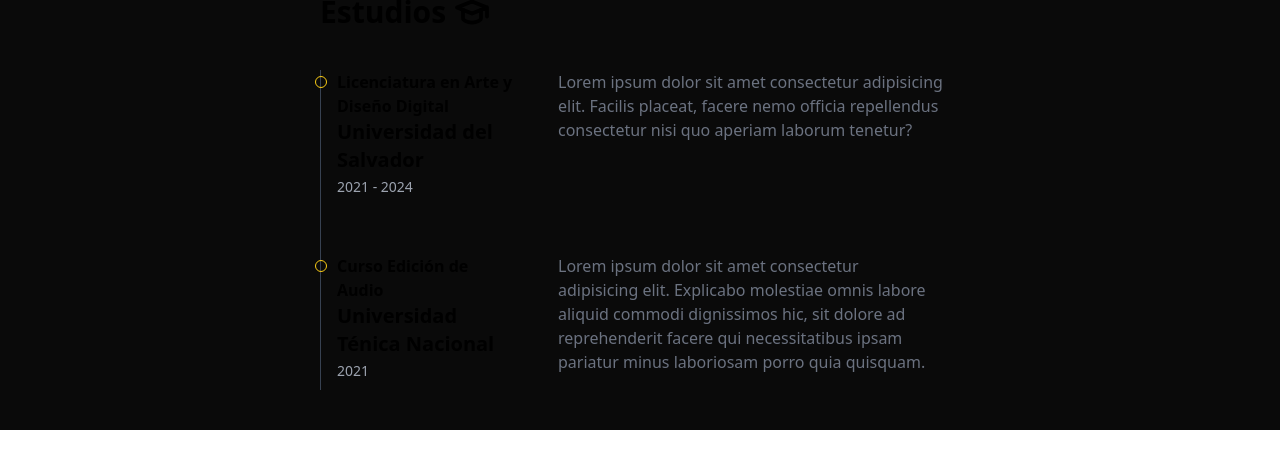
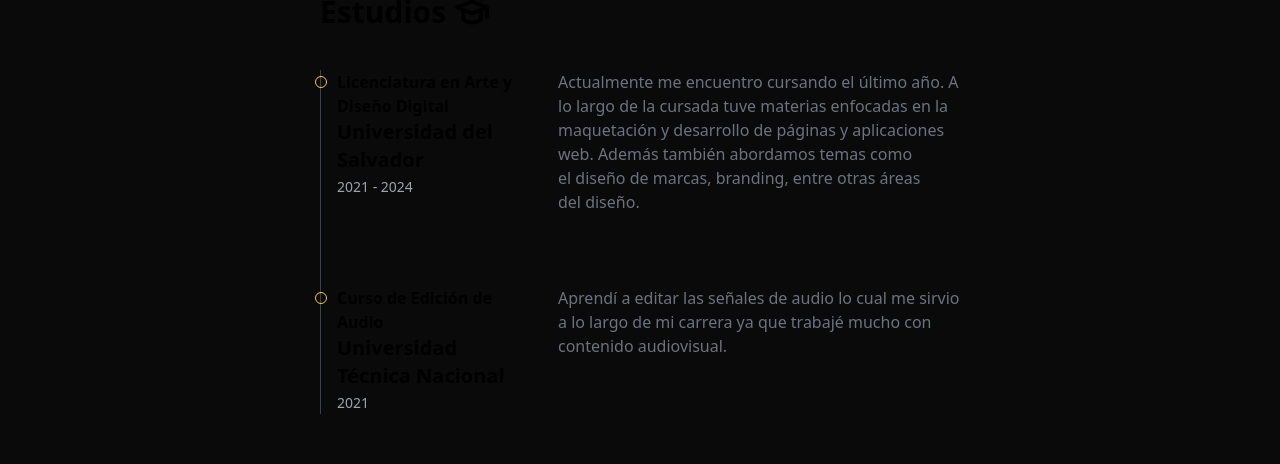
Before and after one commit to tomas-vidal/portfolio, a React (Vite) app: page / in a window 1280 px wide. Shown: the part 1259-1723 px from the top of the page. Before the commit the page ends 1689 px from the top, so only its background shows below. Built offline with nearby package versions, Linux system fonts and the light colour scheme.

Commit message:
finished education section

```diff
--- a/src/App.tsx
+++ b/src/App.tsx
@@ -1,6 +1,9 @@
+import EducationItem from "./components/EducationItem";
 import Projects from "./components/Projects";
 import ContactIcon from "./icons/ContactIcon";
 import InfoIcon from "./icons/InfoIcon";
+import { education } from "./data/education";
+import { educationType } from "./types/education";
 
 function App() {
   return (
@@ -37,43 +40,16 @@
             <ContactIcon className="text-4xl"></ContactIcon>
           </h2>
           <ol className="relative border-s border-gray-700">
-            <li className="mb-14 ms-4 grid grid-cols-3 gap-10">
-              <div>
-                <div className="absolute w-3 h-3 rounded-full mt-1.5 -start-1.5 border  border-yellow-400 dark:bg-yellow-400"></div>
-                <h3 className="text-md font-semibold dark:text-yellow-400">
-                  Licenciatura en Arte y Diseño Digital
-                </h3>
-                <h2 className=" font-bold text-xl">Universidad del Salvador</h2>
-                <time className="mb-1 text-sm font-normal leading-none text-gray-400 dark:text-gray-500">
-                  2021 - 2024
-                </time>
-              </div>
-              <p className="mb-4 font-normal text-gray-500 dark:text-stone-600 col-span-2">
-                Lorem ipsum dolor sit amet consectetur adipisicing elit. Facilis
-                placeat, facere nemo officia repellendus consectetur nisi quo
-                aperiam laborum tenetur?
-              </p>
-            </li>
-            <li className="mb-10 ms-4 grid grid-cols-3 gap-10">
-              <div>
-                <div className="absolute w-3 h-3 rounded-full mt-1.5 -start-1.5 border  border-yellow-400 dark:bg-yellow-400"></div>
-                <h3 className="text-md font-semibold dark:text-yellow-400">
-                  Curso Edición de Audio
-                </h3>
-                <h2 className=" font-bold text-xl">
-                  Universidad Ténica Nacional
-                </h2>
-                <time className="mb-1 text-sm font-normal leading-none text-gray-400 dark:text-gray-500">
-                  2021
-                </time>
-              </div>
-              <p className="mb-4 font-normal text-gray-500 dark:text-stone-600 col-span-2 text-balance">
-                Lorem ipsum dolor sit amet consectetur adipisicing elit.
-                Explicabo molestiae omnis labore aliquid commodi dignissimos
-                hic, sit dolore ad reprehenderit facere qui necessitatibus ipsam
-                pariatur minus laboriosam porro quia quisquam.
-              </p>
-            </li>
+            {education.map((item: educationType) => {
+              return (
+                <EducationItem
+                  name={item.name}
+                  university={item.university}
+                  date={item.date}
+                  description={item.description}
+                ></EducationItem>
+              );
+            })}
           </ol>
         </section>
       </div>
--- /dev/null
+++ b/src/components/EducationItem.tsx
@@ -0,0 +1,19 @@
+function EducationItem({ name, university, date, description }) {
+  return (
+    <li className="mb-14 ms-4 grid grid-cols-3 gap-10">
+      <div>
+        <div className="absolute w-3 h-3 rounded-full mt-1.5 -start-1.5 border  border-yellow-400 dark:bg-yellow-400"></div>
+        <h3 className="text-md font-semibold dark:text-yellow-400">{name}</h3>
+        <h2 className=" font-bold text-xl">{university}</h2>
+        <time className="mb-1 text-sm font-normal leading-none text-gray-400 dark:text-gray-500">
+          {date}
+        </time>
+      </div>
+      <p className="mb-4 font-normal text-gray-500 dark:text-stone-300 col-span-2 text-pretty">
+        {description}
+      </p>
+    </li>
+  );
+}
+
+export default EducationItem;
--- a/src/components/Projects.tsx
+++ b/src/components/Projects.tsx
@@ -1,6 +1,7 @@
 import ProjectIcon from "../icons/ProjectIcon";
 import ProjectItem from "./ProjectItem";
 import { projects } from "../data/projects";
+import { projectType } from "../types/projects";
 
 function Projects() {
   return (
@@ -10,7 +11,7 @@
         <ProjectIcon className="text-2xl"></ProjectIcon>
       </div>
       <div className="flex flex-col gap-6">
-        {projects.map((project) => {
+        {projects.map((project: projectType) => {
           return (
             <ProjectItem
               title={project.title}
--- /dev/null
+++ b/src/data/education.js
@@ -0,0 +1,16 @@
+export const education = [
+  {
+    name: "Licenciatura en Arte y Diseño Digital",
+    university: "Universidad del Salvador",
+    date: "2021 - 2024",
+    description:
+      "Actualmente me encuentro cursando el último año. A lo largo de la cursada tuve materias enfocadas en la maquetación y desarrollo de páginas y aplicaciones web. Además también abordamos temas como el diseño de marcas, branding, entre otras áreas del diseño.",
+  },
+  {
+    name: "Curso de Edición de Audio",
+    university: "Universidad Técnica Nacional",
+    date: "2021",
+    description:
+      "Aprendí a editar las señales de audio lo cual me sirvio a lo largo de mi carrera ya que trabajé mucho con contenido audiovisual.",
+  },
+];
--- /dev/null
+++ b/src/types/education.ts
@@ -0,0 +1,6 @@
+export type educationType = {
+  name: string;
+  university: string;
+  date: string;
+  description: string;
+};
--- /dev/null
+++ b/src/types/projects.ts
@@ -0,0 +1,10 @@
+export type projectType = {
+  title: string;
+  imgUrl: string;
+  text: string;
+  stack: any;
+  projectUrl: urlType;
+  githubUrl: urlType;
+};
+
+type urlType = `http://www.${string}`;
```
